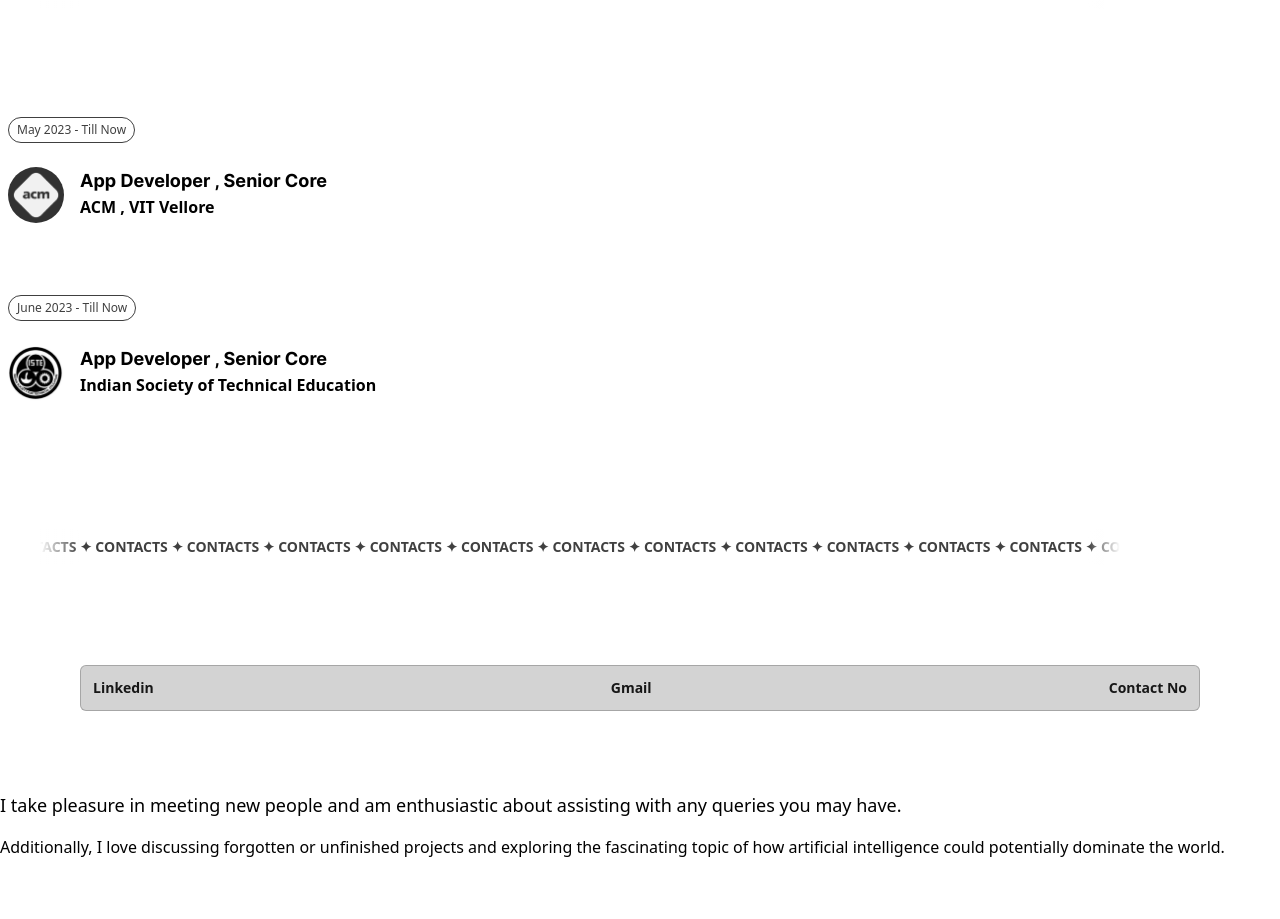
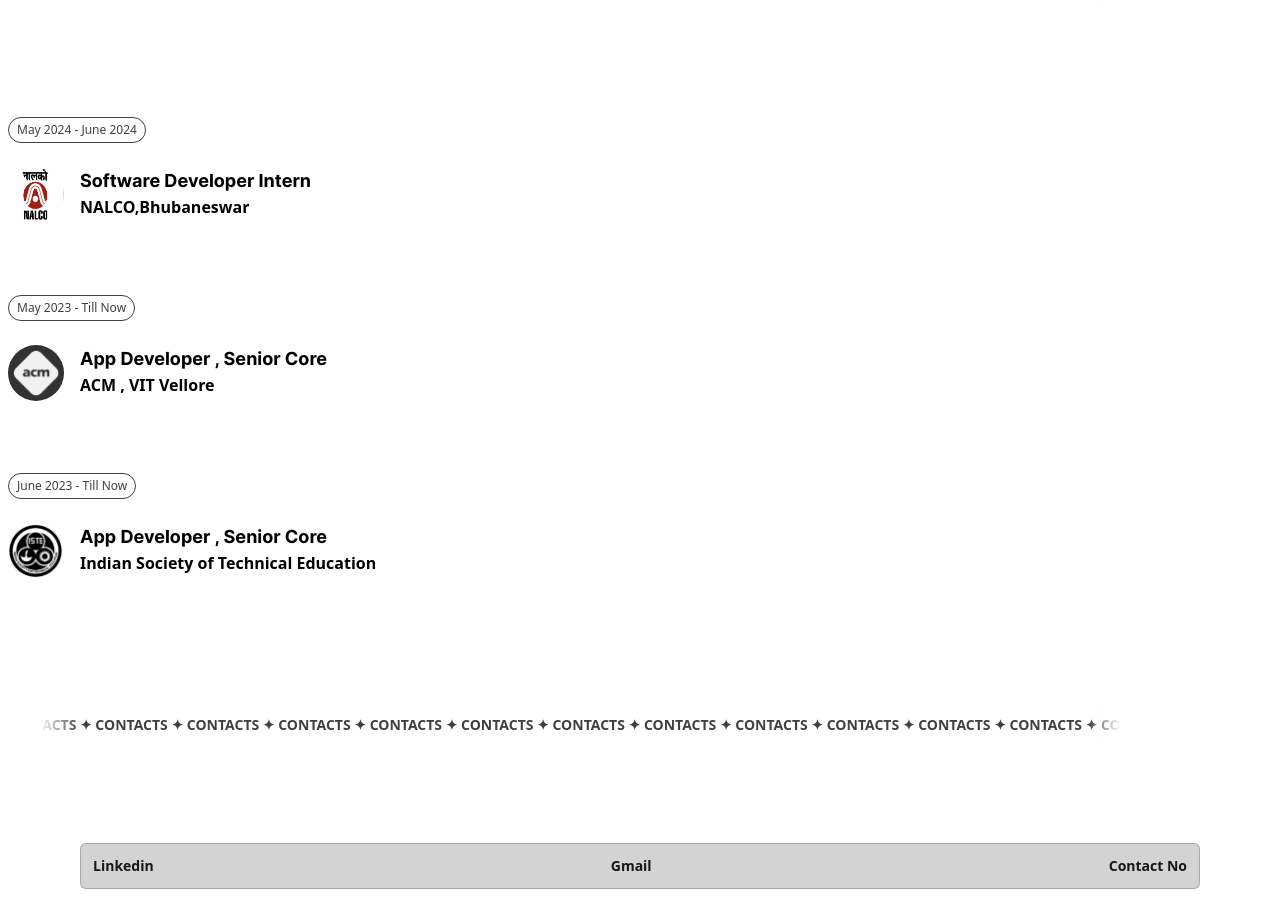
Before and after one commit to dev1abhi/NextjsPortfolio, a Next.js app: page /FrontPage in a window 1280 px wide. Shown: the part 1880-2799 px from the top of the page. Built offline with nearby package versions, Linux system fonts and the light colour scheme.

Commit message:
Updated My Experience

```diff
--- a/app/FrontPage/page.jsx
+++ b/app/FrontPage/page.jsx
@@ -34,6 +34,15 @@ const projects = [
   ];
 
   let link = [
+    {
+      date: "May 2024 - June 2024",
+      imgLink: "/img/nalco.png",
+      title: "Software Developer Intern",
+      sub: "NALCO,Bhubaneswar",
+      subTitle:
+        "Developed a desktop application for the company's internal use, which helped in managing the company's data and resources.",
+      bttn: "View my work",
+    },
     {
       date: "May 2023 - Till Now",
       imgLink: "/img/acm.png",
--- a/app/about/page.jsx
+++ b/app/about/page.jsx
@@ -7,7 +7,9 @@ import {
   SiReact,
   SiMongodb,
   SiExpress,
-  SiTwitter
+  SiTwitter,
+  SiElectron,
+  SiMicrosoftsqlserver
 } from "react-icons/si";
 import Image from "next/image";
 
@@ -57,12 +59,12 @@ function Aboutpage() {
           <h4 className="font-InterBold">My Stack</h4>
 
           <div className="flex gap-x-8 justify-around  mt-16">
-            <SiFlutter className="text-2xl" />
+            <SiFlutter className="text-2xl text-[#3294be] " />
             <SiExpress className="text-[#00005F] text-2xl" />
             <SiReact className="text-[#00BDFD] text-2xl" />
             <SiMongodb className="text-[#00DA4C] text-2xl" />
-            <SiExpress className="text-[#5264FA] text-2xl" />
-            <SiTwitter className="text-2xl" />
+            <SiElectron className="text-[#d8ef43] text-2xl" />
+            <SiMicrosoftsqlserver className="text-[#CC2929] text-2xl" />
           </div>
         </div>
       </div>
```
Also changed, not shown: public/img/nalco.png (added).
